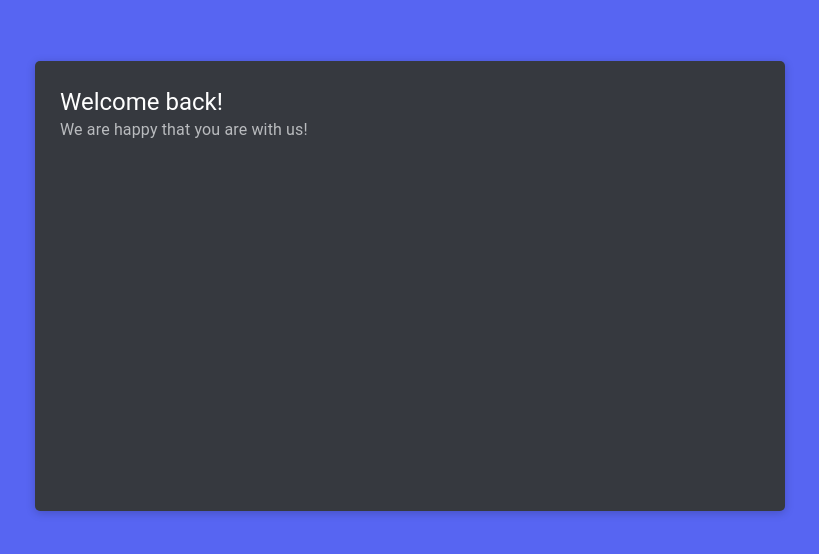
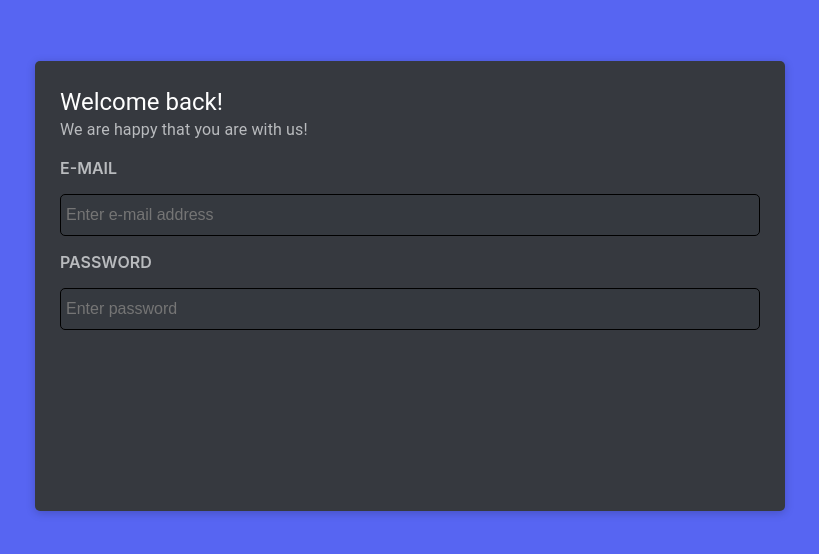
Before and after one commit to maxts0gt/video-chat-app, a React (Create React App) app in the folder frontend/: page /login in a window 1280 px wide. Shown: the part 114-668 px from the top of the page, without its empty margins (230-1049 px from the left). Built offline with nearby package versions, Linux system fonts and the light colour scheme.

Commit message:
create input

```diff
--- a/frontend/src/authPages/LoginPage/LoginPage.js
+++ b/frontend/src/authPages/LoginPage/LoginPage.js
@@ -1,11 +1,21 @@
-import React from "react";
+import React, { useState } from "react";
 import AuthBox from "../../shared/components/AuthBox";
 import LoginPageHeader from "./LoginPageHeader";
+import LoginPageInputs from "./LoginPageInputs";
 
 function LoginPage() {
+  const [mail, setMail] = useState("");
+  const [password, setPassword] = useState("");
+
   return (
     <AuthBox>
       <LoginPageHeader />
+      <LoginPageInputs
+        mail={mail}
+        setMail={setMail}
+        password={password}
+        setPassword={setPassword}
+      />
     </AuthBox>
   );
 }
--- a/frontend/src/authPages/LoginPage/LoginPageInputs.js
+++ b/frontend/src/authPages/LoginPage/LoginPageInputs.js
@@ -0,0 +1,25 @@
+import React from "react";
+import InputWithLabel from "../../shared/components/InputWithLabel";
+
+const LoginPageInputs = ({ mail, setMail, password, setPassword }) => {
+  return (
+    <>
+      <InputWithLabel
+        value={mail}
+        setValue={setMail}
+        label="E-mail"
+        type="text"
+        placeholder="Enter e-mail address"
+      />
+      <InputWithLabel
+        value={password}
+        setValue={setPassword}
+        label="Password"
+        type="password"
+        placeholder="Enter password"
+      />
+    </>
+  );
+};
+
+export default LoginPageInputs;
--- /dev/null
+++ b/frontend/src/shared/components/InputWithLabel.js
@@ -0,0 +1,50 @@
+import React from "react";
+import { styled } from "@mui/system";
+
+const Wrapper = styled("div")({
+  display: "flex",
+  justifyContent: "center",
+  flexDirection: "column",
+  width: "100%",
+});
+
+const Label = styled("p")({
+  color: "#b9bbbe",
+  textTransform: "uppercase",
+  fontWeight: "600",
+  fontSize: "16px",
+});
+
+const Input = styled("input")({
+  flexGrow: 1,
+  height: "40px",
+  border: "1px solid black",
+  borderRadius: "5px",
+  color: "#dcddde",
+  background: "#35393f",
+  margin: 0,
+  fontSize: "16px",
+  padding: "0 5px",
+});
+
+const InputWithLabel = (props) => {
+  const { value, setValue, label, type, placeholder } = props;
+
+  const handleChange = (event) => {
+    setValue(event.target.value);
+  };
+
+  return (
+    <Wrapper>
+      <Label>{label}</Label>
+      <Input
+        value={value}
+        onChange={handleChange}
+        type={type}
+        placeholder={placeholder}
+      />
+    </Wrapper>
+  );
+};
+
+export default InputWithLabel;
```
